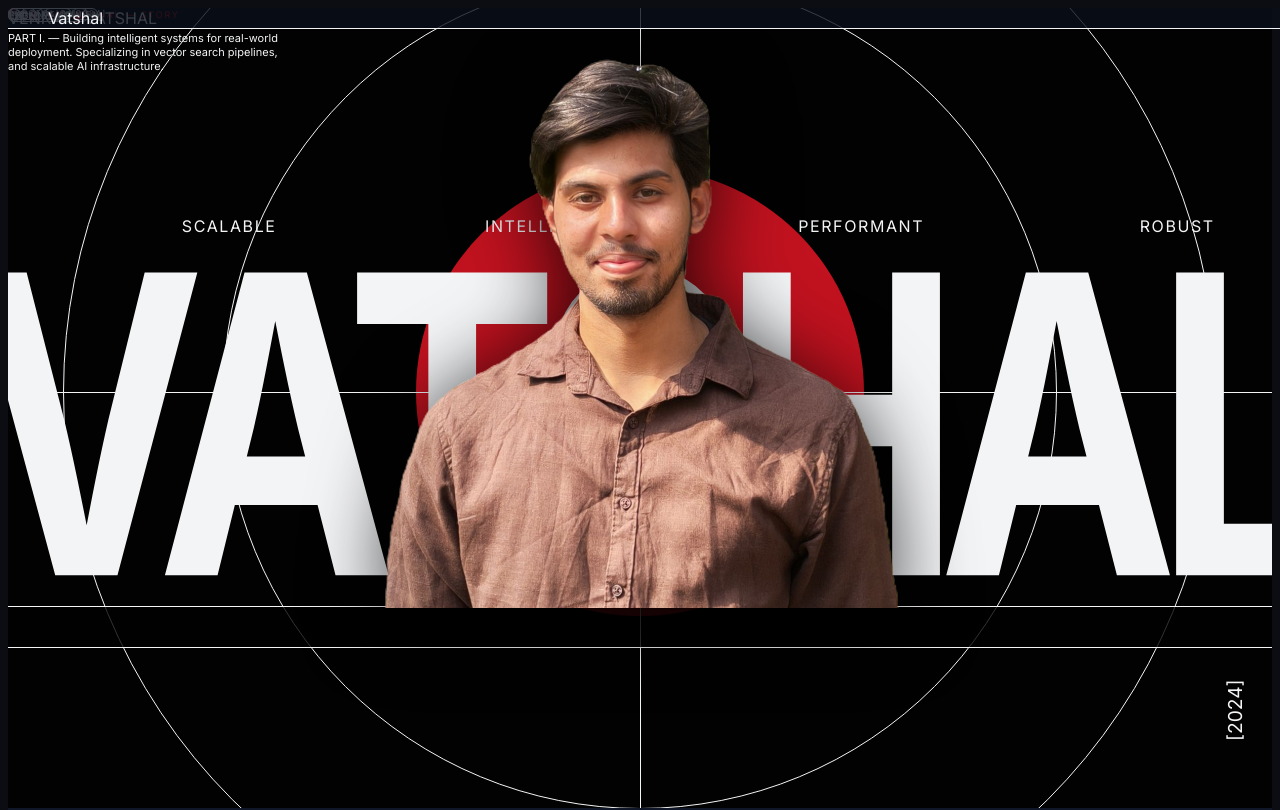
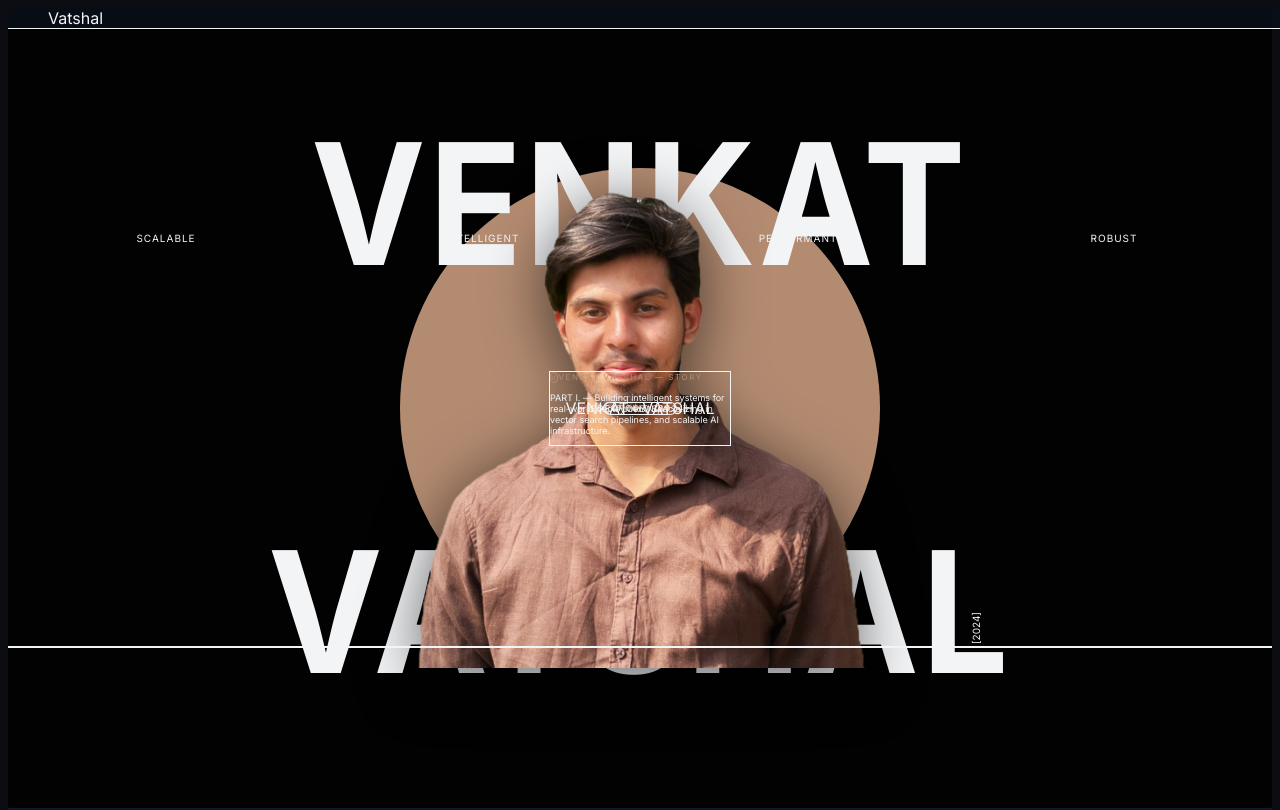
Before and after one commit to Vatshal-Venkat/portfolio, a Next.js app: page / in a window 1280 px wide. Shown: the top 810 px of the page. Built offline with nearby package versions, Linux system fonts and the light colour scheme.

Commit message:
DEADPOOL

```diff
--- a/src/components/Hero.tsx
+++ b/src/components/Hero.tsx
@@ -5,32 +5,32 @@ import { motion } from "framer-motion";
 
 export default function Hero() {
     return (
-        <section className="relative w-full h-screen bg-[#020202] overflow-hidden font-sans selection:bg-red-500/30">
+        <section className="relative w-full h-screen bg-[#020202] overflow-hidden font-sans selection:bg-[#B38B71]/30 flex flex-col items-center justify-center">
 
-            {/* Top Navigation / Brand (Like CINE DAILY) */}
-            <div className="absolute top-8 left-8 z-40 flex items-center gap-1">
-                <span className="text-white font-black text-2xl tracking-tighter">VENKAT</span>
-                <span className="text-[#C1121F] font-black text-2xl px-0.5">✦</span>
-                <span className="text-white font-black text-2xl tracking-tighter">VATSHAL</span>
+            {/* Top Navigation / Brand */}
+            <div className="absolute top-6 left-6 md:top-8 md:left-8 z-40 flex items-center gap-1">
+                <span className="text-white font-black text-xl md:text-2xl tracking-tighter">VENKAT</span>
+                <span className="text-[#B38B71] font-black text-xl md:text-2xl px-0.5">✦</span>
+                <span className="text-white font-black text-xl md:text-2xl tracking-tighter">VATSHAL</span>
             </div>
 
             {/* Top Right Actions */}
-            <div className="absolute top-8 right-8 z-40 flex items-center gap-4">
-                <div className="flex gap-2 text-white/50">
+            <div className="absolute top-6 right-6 md:top-8 md:right-8 z-40 flex items-center gap-4">
+                <div className="hidden md:flex gap-2 text-white/50">
                     <a href="https://linkedin.com/in/venkatvatshal" target="_blank" rel="noreferrer" className="w-8 h-8 rounded-full border border-white/20 flex items-center justify-center text-[10px] hover:border-white transition-colors">IN</a>
                     <a href="https://github.com/venkatvatshal" target="_blank" rel="noreferrer" className="w-8 h-8 rounded-full border border-white/20 flex items-center justify-center text-[10px] hover:border-white transition-colors">GH</a>
                 </div>
-                <div className="w-10 h-10 bg-white rounded-full flex flex-col items-center justify-center gap-1 cursor-pointer hover:bg-neutral-200 transition-colors">
-                    <span className="w-4 h-0.5 bg-black"></span>
-                    <span className="w-4 h-0.5 bg-black"></span>
+                <div className="w-8 h-8 md:w-10 md:h-10 bg-white rounded-full flex flex-col items-center justify-center gap-1 cursor-pointer hover:bg-neutral-200 transition-colors">
+                    <span className="w-3 md:w-4 h-0.5 bg-black"></span>
+                    <span className="w-3 md:w-4 h-0.5 bg-black"></span>
                 </div>
             </div>
 
-            {/* Top Menu Links (Like TOP CASTS • PRODUCTION) */}
-            <div className="absolute top-10 left-1/2 -translate-x-1/2 z-40 hidden md:flex items-center gap-8 text-[9px] text-white/40 tracking-[0.3em] font-semibold uppercase">
+            {/* Top Menu Links */}
+            <div className="absolute top-8 left-1/2 -translate-x-1/2 z-40 hidden lg:flex items-center gap-6 xl:gap-8 text-[9px] text-white/40 tracking-[0.3em] font-semibold uppercase">
                 <span className="hover:text-white cursor-pointer transition relative">
                     AI ENGINEER
-                    <span className="absolute -bottom-2 left-1/2 -translate-x-1/2 w-1 h-1 bg-red-600 rounded-full"></span>
+                    <span className="absolute -bottom-2 left-1/2 -translate-x-1/2 w-1 h-1 bg-[#B38B71] rounded-full"></span>
                 </span>
                 <span className="w-1 h-1 bg-white/20 rounded-full"></span>
                 <span className="hover:text-white cursor-pointer transition">FULL STACK</span>
@@ -41,68 +41,64 @@ export default function Hero() {
             </div>
 
             {/* Small pills Top Left under logo */}
-            <div className="absolute top-20 left-8 z-40 flex gap-3">
-                <span className="px-4 py-1 rounded-full border border-white/20 text-[8px] text-white/60 tracking-widest uppercase">PYTHON</span>
-                <span className="px-4 py-1 rounded-full border border-white/20 text-[8px] text-white/60 tracking-widest uppercase">REACT</span>
-                <span className="px-4 py-1 rounded-full border border-white/20 text-[8px] text-white/60 tracking-widest uppercase">INFRA</span>
+            <div className="absolute top-16 left-6 md:top-20 md:left-8 z-40 hidden md:flex gap-2">
+                <span className="px-3 py-1 rounded-full border border-white/20 text-[8px] text-white/60 tracking-widest uppercase">PYTHON</span>
+                <span className="px-3 py-1 rounded-full border border-white/20 text-[8px] text-white/60 tracking-widest uppercase">REACT</span>
+                <span className="px-3 py-1 rounded-full border border-white/20 text-[8px] text-white/60 tracking-widest uppercase">INFRA</span>
             </div>
 
-            <div className="absolute top-20 right-8 z-40 text-[8px] text-white/60 tracking-[0.2em] uppercase">
+            <div className="absolute top-16 right-6 md:top-20 md:right-8 z-40 text-[8px] text-white/60 tracking-[0.2em] uppercase">
                 PORTFOLIO [2024]
             </div>
 
-            {/* Red Circle Background */}
+            {/* Circle Background */}
             <motion.div
                 initial={{ scale: 0, opacity: 0 }}
                 animate={{ scale: 1, opacity: 1 }}
                 transition={{ duration: 1.2, ease: "easeOut" }}
-                className="absolute top-[48%] left-1/2 -translate-x-1/2 -translate-y-1/2 w-[35vw] h-[35vw] min-w-[350px] min-h-[350px] max-w-[550px] max-h-[550px] bg-[#C1121F] rounded-full z-0"
+                className="absolute top-1/2 left-1/2 -translate-x-1/2 -translate-y-1/2 w-[60vmin] h-[60vmin] max-w-[500px] max-h-[500px] bg-[#B38B71] rounded-full z-0"
             />
 
-            {/* Concentric rings (radar effect) */}
-            <div className="absolute top-[48%] left-1/2 -translate-x-1/2 -translate-y-1/2 w-[65vw] h-[65vw] min-w-[600px] min-h-[600px] border border-white/5 rounded-full z-0 pointer-events-none" />
-            <div className="absolute top-[48%] left-1/2 -translate-x-1/2 -translate-y-1/2 w-[90vw] h-[90vw] min-w-[800px] min-h-[800px] border border-white/5 rounded-full z-0 pointer-events-none" />
-            <div className="absolute top-[48%] left-1/2 -translate-x-1/2 w-screen border-t border-white/5 z-0 pointer-events-none" />
-            <div className="absolute top-0 left-1/2 h-screen border-l border-white/5 z-0 pointer-events-none" />
-
-            {/* Top Trait Names (Like Cast Names) */}
-            <div className="absolute top-[26%] w-full px-[5%] flex justify-between items-center text-white/90 font-bold tracking-[0.1em] text-xs md:text-xl lg:text-2xl z-10 pointer-events-none">
-                <span className="w-1/4 text-center">SCALABLE</span>
-                <span className="w-1/4 text-center">INTELLIGENT</span>
-                {/* The roman numeral III equivalent */}
-                <div className="flex gap-1.5 h-12 lg:h-16 mx-4">
-                    <div className="w-2.5 lg:w-3.5 h-full bg-white"></div>
-                    <div className="w-2.5 lg:w-3.5 h-full bg-white"></div>
-                    <div className="w-2.5 lg:w-3.5 h-full bg-white"></div>
+            {/* Top Trait Names */}
+            <div className="absolute top-[28%] md:top-[25%] w-full max-w-6xl px-[5%] flex justify-between items-center text-white/90 font-bold tracking-[0.1em] text-[10px] md:text-sm lg:text-lg z-10 pointer-events-none">
+                <span className="flex-1 text-center">SCALABLE</span>
+                <span className="flex-1 text-center">INTELLIGENT</span>
+                <div className="flex gap-1 h-8 md:h-12 mx-2 md:mx-4">
+                    <div className="w-1.5 md:w-2.5 h-full bg-white"></div>
+                    <div className="w-1.5 md:w-2.5 h-full bg-white"></div>
+                    <div className="w-1.5 md:w-2.5 h-full bg-white"></div>
                 </div>
-                <span className="w-1/4 text-center">PERFORMANT</span>
-                <span className="w-1/4 text-center">ROBUST</span>
+                <span className="flex-1 text-center">PERFORMANT</span>
+                <span className="flex-1 text-center">ROBUST</span>
             </div>
 
-            {/* HUGE BACKGROUND TEXT */}
-            <div className="absolute top-[52%] left-1/2 -translate-x-1/2 -translate-y-1/2 w-full text-center z-10 flex items-center justify-center pointer-events-none select-none">
+            {/* BACKGROUND TEXT */}
+            <div className="absolute inset-0 flex flex-col justify-between z-10 pointer-events-none select-none overflow-hidden">
+                {/* VENKAT - Top Half */}
+                <div className="flex-1 flex items-end justify-center pb-8 lg:pb-12">
                     <motion.h1
-                    initial={{ y: 50, opacity: 0 }}
+                        initial={{ y: 20, opacity: 0 }}
                         animate={{ y: 0, opacity: 1 }}
                         transition={{ duration: 1, delay: 0.2 }}
-                    className="text-[25vw] font-black text-white leading-none tracking-[-0.07em] m-0 uppercase scale-y-[1.3] transform-gpu"
+                        className="text-[12vw] font-black text-white leading-none tracking-[0.02em] m-0 uppercase scale-y-110"
+                    >
+                        VENKAT
+                    </motion.h1>
+                </div>
+                {/* VATSHAL - Bottom Half */}
+                <div className="flex-1 flex items-start justify-center pt-8 lg:pt-12">
+                    <motion.h1
+                        initial={{ y: 20, opacity: 0 }}
+                        animate={{ y: 0, opacity: 1 }}
+                        transition={{ duration: 1, delay: 0.3 }}
+                        className="text-[12vw] font-black text-white leading-none tracking-[0.02em] m-0 uppercase scale-y-110"
                     >
                         VATSHAL
                     </motion.h1>
-                <div className="absolute right-[2%] md:right-[5%] bottom-[20%] text-white text-[1.5vw] font-bold tracking-widest origin-bottom-right -rotate-90">
+                </div>
+                {/* Vertical Year text */}
+                <div className="absolute right-[4%] bottom-[25%] text-white text-[10px] md:text-xs tracking-widest origin-bottom-right -rotate-90">
                     [2024]
-                </div>
-            </div>
-
-            {/* FILM STRIP / HORIZONTAL TAPE */}
-            <div className="absolute bottom-[20%] w-full h-[5vh] bg-[#020202]/80 backdrop-blur-sm z-10 border-y border-white/10 flex items-center overflow-hidden">
-                <div className="flex w-[200%] animate-[slide_20s_linear_infinite] opacity-30">
-                    {[...Array(20)].map((_, i) => (
-                        <div key={i} className="flex items-center gap-8 px-4">
-                            <span className="w-3 h-1.5 bg-white rounded-sm" style={{ clipPath: "polygon(10% 0, 90% 0, 100% 100%, 0% 100%)" }}></span>
-                            <span className="w-3 h-1.5 bg-white rounded-sm" style={{ clipPath: "polygon(10% 0, 90% 0, 100% 100%, 0% 100%)" }}></span>
-                        </div>
-                    ))}
                 </div>
             </div>
 
@@ -111,31 +107,43 @@ export default function Hero() {
                 initial={{ y: 100, opacity: 0 }}
                 animate={{ y: 0, opacity: 1 }}
                 transition={{ duration: 1.2, delay: 0.4, ease: [0.16, 1, 0.3, 1] }}
-                className="absolute bottom-0 left-1/2 -translate-x-1/2 h-[75vh] w-full max-w-[800px] z-20 pointer-events-none flex justify-center items-end"
+                className="absolute bottom-0 left-1/2 -translate-x-1/2 h-[65vh] md:h-[75vh] w-full max-w-[700px] z-20 pointer-events-none flex justify-center items-end"
             >
-                <div className="relative w-full h-full pb-4">
+                <div className="relative w-full h-full">
                     <Image
                         src="/vatshal.png"
                         alt="Venkat Vatshal"
                         fill
                         priority
-                        className="object-contain object-bottom drop-shadow-[0_10px_40px_rgba(0,0,0,0.8)]"
+                        className="object-contain object-bottom drop-shadow-[0_10px_30px_rgba(0,0,0,0.6)]"
                     />
                 </div>
             </motion.div>
 
-            {/* BOTTOM LEFT STORY / INFO */}
+            {/* FILM STRIP / HORIZONTAL BORDER */}
+            <div className="absolute bottom-[20%] w-full h-12 bg-black/60 backdrop-blur-sm z-30 border-y border-white/10 flex items-center overflow-hidden">
+                <div className="flex w-[300%] animate-[slide_30s_linear_infinite] opacity-30">
+                    {[...Array(30)].map((_, i) => (
+                        <div key={i} className="flex items-center gap-6 px-3">
+                            <span className="w-2.5 h-1 bg-white rounded-sm" style={{ clipPath: "polygon(10% 0, 90% 0, 100% 100%, 0% 100%)" }}></span>
+                            <span className="w-2.5 h-1 bg-white rounded-sm" style={{ clipPath: "polygon(10% 0, 90% 0, 100% 100%, 0% 100%)" }}></span>
+                        </div>
+                    ))}
+                </div>
+            </div>
+
+            {/* BOTTOM LEFT STORY / INFO - Moved to left corner and adjusted width */}
             <motion.div
                 initial={{ x: -20, opacity: 0 }}
                 animate={{ x: 0, opacity: 1 }}
                 transition={{ duration: 1, delay: 0.8 }}
-                className="absolute bottom-8 left-8 md:bottom-12 md:left-12 max-w-[280px] z-30"
+                className="absolute bottom-6 left-6 md:bottom-10 md:left-8 max-w-[180px] md:max-w-[220px] lg:max-w-[260px] z-40 bg-black/40 backdrop-blur-sm p-4 rounded-xl border border-white/5"
             >
-                <div className="flex items-center gap-3 mb-4 text-[#C1121F] text-[9px] font-bold tracking-[0.2em] uppercase">
-                    <span className="w-4 h-4 rounded-full border border-[#C1121F] flex items-center justify-center text-[8px]">V</span>
-                    VENKAT VATSHAL — STORY
+                <div className="flex items-center gap-2 mb-3 text-[#B38B71] text-[8px] md:text-[9px] font-bold tracking-[0.2em] uppercase">
+                    <span className="w-4 h-4 rounded-full border border-[#B38B71] flex items-center justify-center text-[7px] shrink-0">V</span>
+                    <span className="truncate">VENKAT VATSHAL — STORY</span>
                 </div>
-                <p className="text-white/60 text-[11px] md:text-[13px] leading-relaxed font-semibold tracking-wide">
+                <p className="text-white/60 text-[9px] md:text-[11px] leading-relaxed font-semibold tracking-wide">
                     <span className="text-white font-bold">PART I. &mdash;</span> Building intelligent systems for real-world deployment.
                     Specializing in vector search pipelines, and scalable AI infrastructure.
                 </p>
@@ -146,18 +154,17 @@ export default function Hero() {
                 initial={{ x: 20, opacity: 0 }}
                 animate={{ x: 0, opacity: 1 }}
                 transition={{ duration: 1, delay: 0.8 }}
-                className="absolute bottom-8 right-8 md:bottom-12 md:right-12 z-30 flex items-center gap-6"
+                className="absolute bottom-6 right-6 md:bottom-10 md:right-8 z-40 flex items-center gap-4 md:gap-6"
             >
-                <a href="#about" className="px-6 py-2.5 rounded-full border border-white/40 text-white font-bold tracking-widest text-[10px] hover:bg-white hover:text-black hover:border-white transition-all whitespace-nowrap flex items-center gap-3 group">
+                <a href="#about" className="px-5 py-2 md:px-6 md:py-2.5 rounded-full border border-white/40 text-white font-bold tracking-widest text-[9px] md:text-[10px] hover:bg-white hover:text-black hover:border-white transition-all whitespace-nowrap flex items-center gap-2 group">
                     EXPLORE NOW
                     <span className="text-current transition-transform group-hover:translate-x-1">&gt;</span>
                 </a>
-                <div className="hidden md:flex w-16 h-16 rounded-full border border-red-600/50 items-center justify-center relative overflow-hidden group cursor-pointer bg-black/50 backdrop-blur-md hover:border-red-500 transition-colors">
-                    {/* The circular badge like in the corner */}
-                    <div className="absolute inset-[15%] rounded-full border border-red-500/30 group-hover:rotate-90 transition-transform duration-700"></div>
-                    <div className="absolute inset-x-0 h-[1px] bg-red-600/80 rotate-45 z-0"></div>
-                    <div className="absolute inset-x-0 h-[1px] bg-red-600/80 -rotate-45 z-0"></div>
-                    <span className="text-white font-black text-[10px] relative z-10 uppercase tracking-widest drop-shadow-md">
+                <div className="hidden lg:flex w-14 h-14 md:w-16 md:h-16 rounded-full border border-[#B38B71]/50 items-center justify-center relative overflow-hidden group cursor-pointer bg-black/50 backdrop-blur-md hover:border-[#B38B71] transition-colors">
+                    <div className="absolute inset-[15%] rounded-full border border-[#B38B71]/30 group-hover:rotate-90 transition-transform duration-700"></div>
+                    <div className="absolute inset-x-0 h-[1px] bg-[#B38B71]/80 rotate-45 z-0"></div>
+                    <div className="absolute inset-x-0 h-[1px] bg-[#B38B71]/80 -rotate-45 z-0"></div>
+                    <span className="text-white font-black text-[9px] md:text-[10px] relative z-10 uppercase tracking-widest drop-shadow-md">
                         hire
                     </span>
                 </div>
```
Lines whose indentation alone changed are shown as unchanged.
